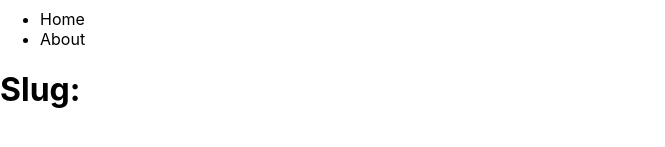
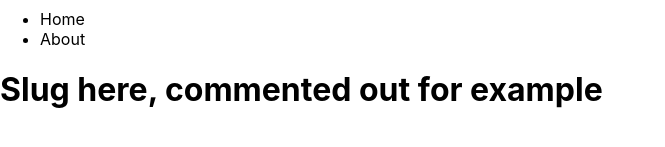
Before and after one commit to ntindle/WebsiteADO, a Next.js app: page /projects/website in a window 1280 px wide. Shown: the part 511-658 px from the top of the page, without its empty margins (0-665 px from the left). Built offline with nearby package versions, Linux system fonts and the light colour scheme.

Commit message:
fix build

```diff
--- a/pages/projects/[...slug].tsx
+++ b/pages/projects/[...slug].tsx
@@ -6,7 +6,10 @@ const Comment = () => {
 
   return (
     <>
-      <h1>Slug: {slug.join('/')}</h1>
+      {/* <h1>Slug: {slug.join('/')}</h1> */}
+      <h1>
+        Slug here, commented out for example
+      </h1>
     </>
   )
 }
--- a/pages/projects/website.tsx
+++ b/pages/projects/website.tsx
@@ -8,7 +8,9 @@ const Comment = () => {
   return (
     <>
     <Header/>
-      <h1>Slug: {slug.join('/')}</h1>
+    <h1>
+        Slug here, commented out for example
+      </h1>
     </>
   )
 }
```
